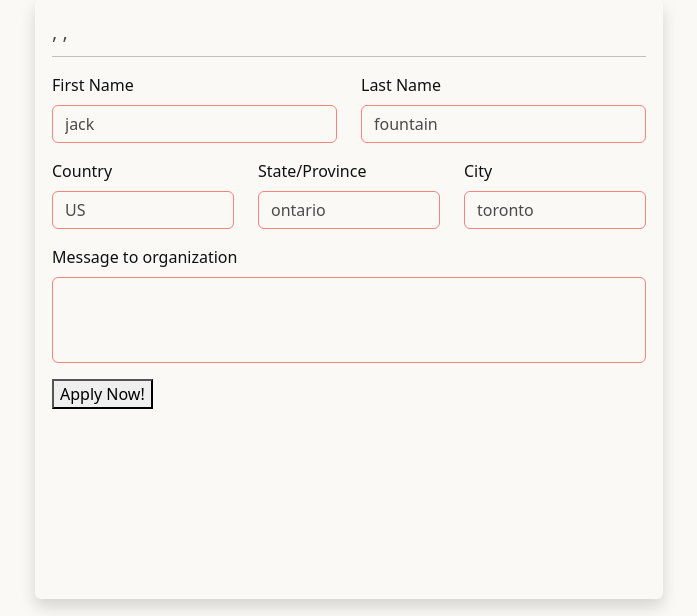
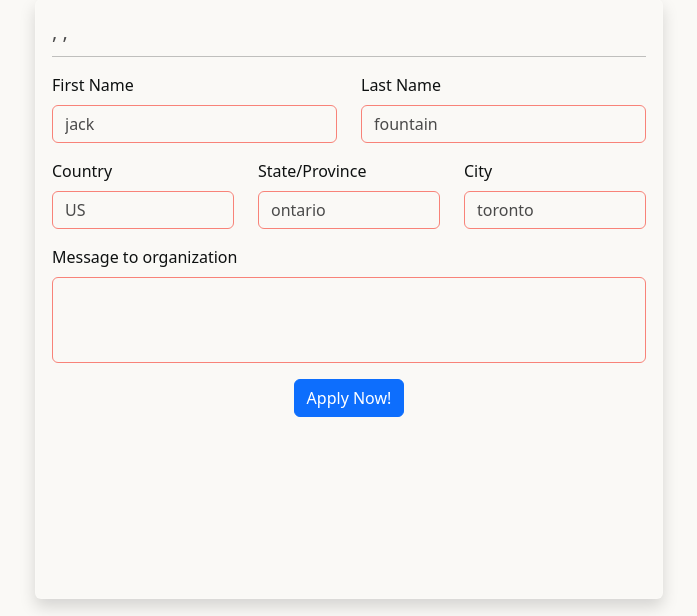
Before and after one commit to jackdkdf/AidAll, a Django app: template core/templates/core/posting_detail.html in a window 1280 px wide. Shown: the part 124-740 px from the top of the page, without its empty margins (291-988 px from the left). Run offline with Django 5.2, Linux system fonts and the light colour scheme; the template is opened without the code that fills it, so the values that code supplies are empty; some libraries are stand-ins or nearby versions.

Commit message:
changed button positioning

```diff
--- a/core/templates/core/posting_detail.html
+++ b/core/templates/core/posting_detail.html
@@ -58,7 +58,9 @@
                         <label class="form-label">Message to organization</label>
                         <textarea class="form-control" id="exampleFormControlTextarea1" rows="3" style="resize:none;"></textarea>
                       </div>
-                    <button class="" type="submit">Apply Now!</button>
+                    <div class="text-center">
+                        <button class="btn btn-primary mb-3" type="submit">Apply Now!</button>
+                    </div>
                 </form>
             </div>
         </div>
```
